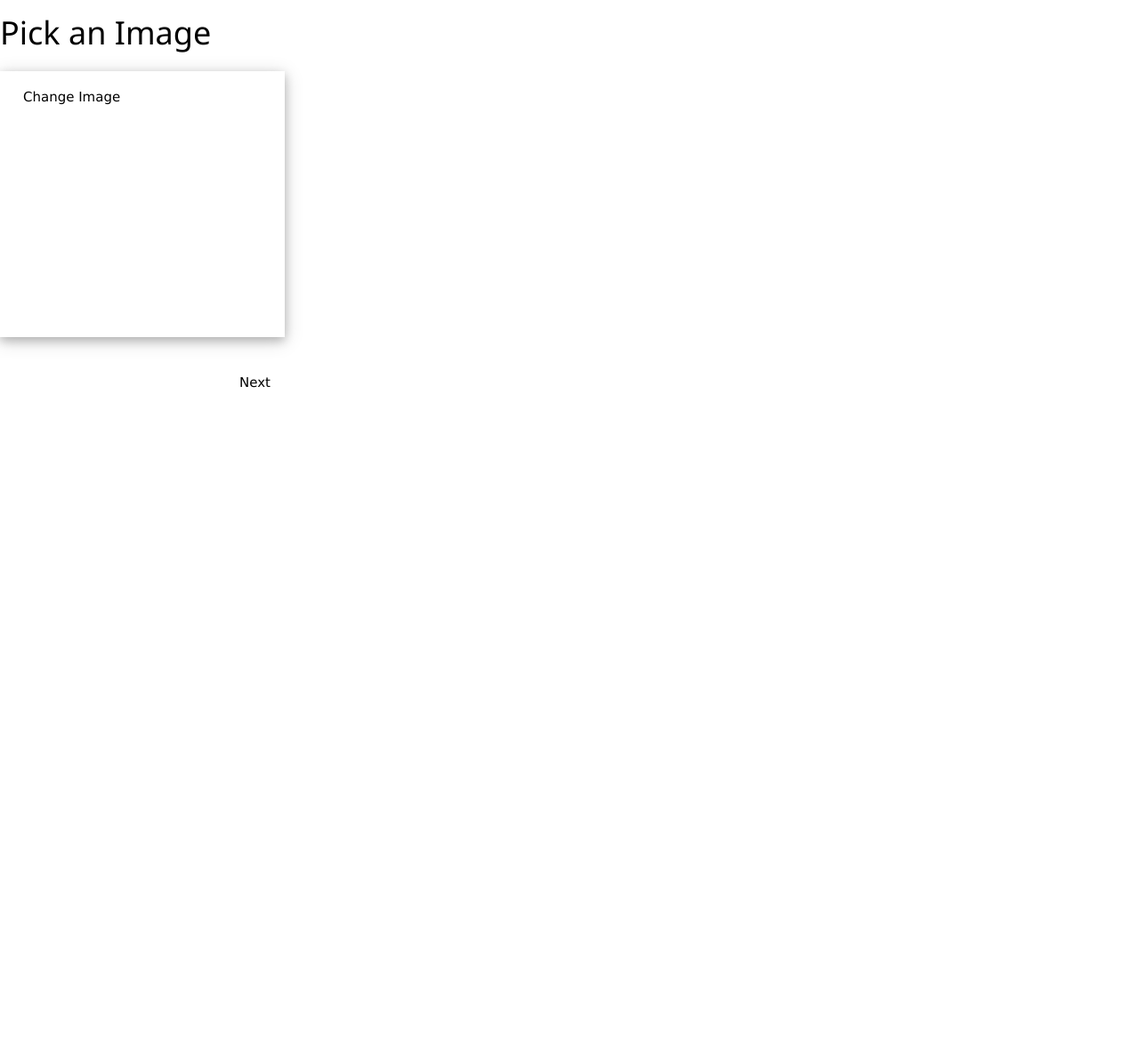
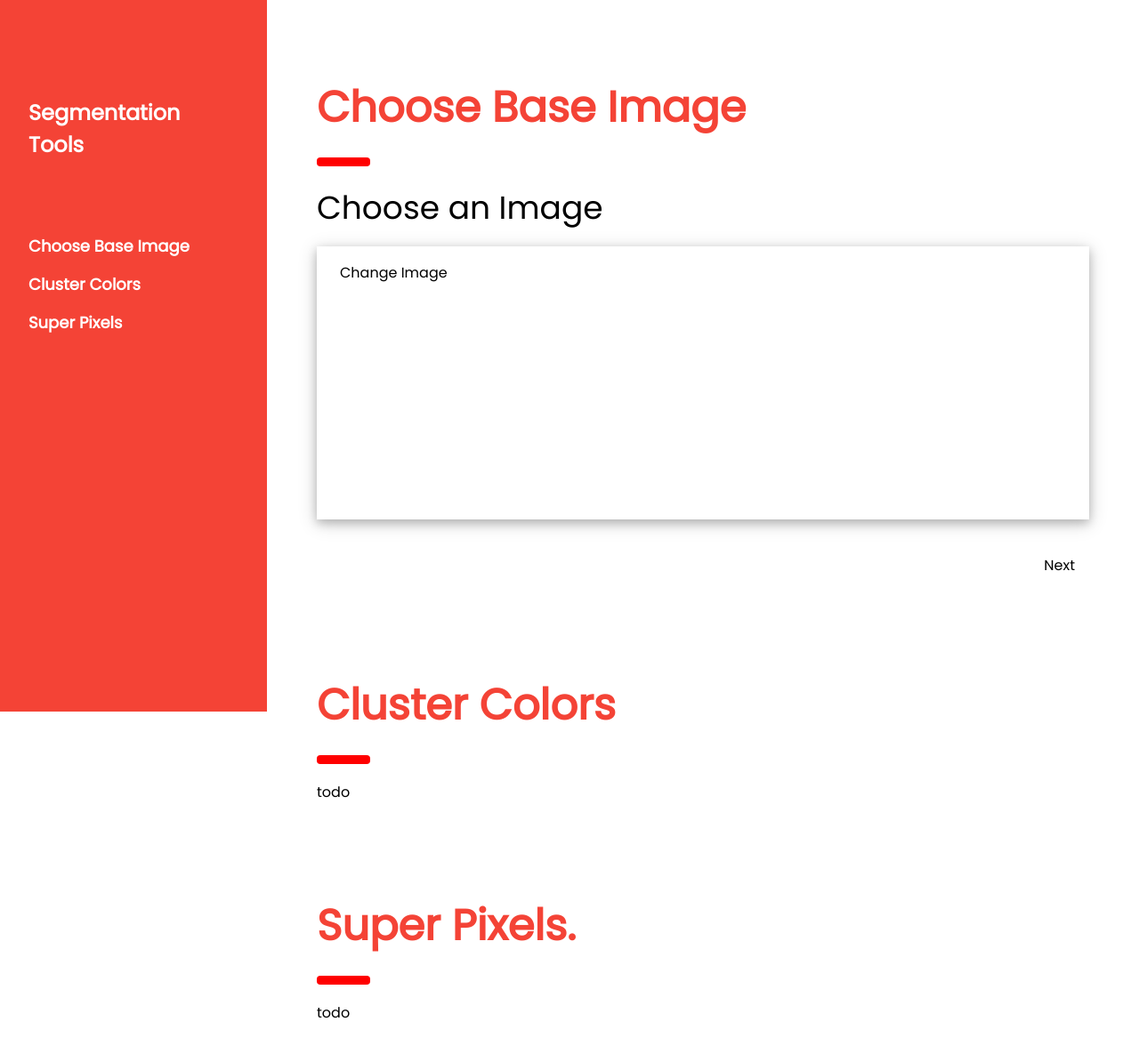
Before and after one commit to ntmls/ColorScheme, a plain HTML site: page src/ColorScheme.html in a window 1280 px wide. Shown: the whole page at 89% size. Before the commit the page ends 800 px from the top, so only its background shows below. Drawn offline with nearby package versions, Linux system fonts and the light colour scheme.

Commit message:
Move to a new template.

```diff
--- a/src/ColorScheme.html
+++ b/src/ColorScheme.html
@@ -1,16 +1,16 @@
-<!DOCTYPE="html">
+<!DOCTYPE html>
 <html>
     <head>
+<title>W3.CSS Template</title>
+<meta charset="UTF-8">
+<meta name="viewport" content="width=device-width, initial-scale=1">
 <link rel="stylesheet" href="https://www.w3schools.com/w3css/4/w3.css">
-        <script src="libs/RgbColor.js"></script>
-        <script src="http://underscorejs.org/underscore-min.js"></script>
-        <script src="libs/ColorClustering.js"></script>
-        <script src="ui/reducer.js"></script>
-        <script src="ui/selectors.js"></script>
-        <script src="ui/view.js"></script>
-        <script src="ui/Model.js"></script>
-        <script src="ui/Actions.js"></script>
+<link rel="stylesheet" href="https://fonts.googleapis.com/css?family=Poppins">
 <style>
+body,h1,h2,h3,h4,h5 {font-family: "Poppins", sans-serif}
+body {font-size:16px;}
+.w3-half img{margin-bottom:-6px;margin-top:16px;opacity:0.8;cursor:pointer}
+.w3-half img:hover{opacity:1}
 .fileUpload {
     position: relative;
     overflow: hidden;
@@ -37,8 +37,88 @@
         model.initialize();
     }
 </script>
+    <script src="libs/RgbColor.js"></script>
+    <script src="http://underscorejs.org/underscore-min.js"></script>
+    <script src="libs/ColorClustering.js"></script>
+    <script src="ui/reducer.js"></script>
+    <script src="ui/selectors.js"></script>
+    <script src="ui/view.js"></script>
+    <script src="ui/Model.js"></script>
+    <script src="ui/Actions.js"></script>
     </head>
 <body onload="setup()">
-        <div id="container" style="position: absolute;"></div>
+
+<!-- Sidebar/menu -->
+<nav class="w3-sidebar w3-red w3-collapse w3-top w3-large w3-padding" style="z-index:3;width:300px;font-weight:bold;" id="mySidebar"><br>
+  <a href="javascript:void(0)" onclick="w3_close()" class="w3-button w3-hide-large w3-display-topleft" style="width:100%;font-size:22px">Close Menu</a>
+  <div class="w3-container">
+    <h3 class="w3-padding-64"><b>Segmentation<br>Tools</b></h3>
+  </div>
+  <div class="w3-bar-block">
+    <a href="#choose-base-image" onclick="w3_close()" class="w3-bar-item w3-button w3-hover-white">Choose Base Image</a>
+    <a href="#cluster-colors" onclick="w3_close()" class="w3-bar-item w3-button w3-hover-white">Cluster Colors</a>
+    <a href="#super-pixels" onclick="w3_close()" class="w3-bar-item w3-button w3-hover-white">Super Pixels</a>
+  </div>
+</nav>
+
+<!-- Top menu on small screens -->
+<header class="w3-container w3-top w3-hide-large w3-red w3-xlarge w3-padding">
+  <a href="javascript:void(0)" class="w3-button w3-red w3-margin-right" onclick="w3_open()">☰</a>
+  <span>Segmentation Tools</span>
+</header>
+
+<!-- Overlay effect when opening sidebar on small screens -->
+<div class="w3-overlay w3-hide-large" onclick="w3_close()" style="cursor:pointer" title="close side menu" id="myOverlay"></div>
+
+<!-- !PAGE CONTENT! -->
+<div class="w3-main" style="margin-left:340px;margin-right:40px">
+
+  <!-- Choose Base Image -->
+  <div class="w3-container" id="choose-base-image" style="margin-top:75px">
+    <h1 class="w3-xxxlarge w3-text-red"><b>Choose Base Image</b></h1>
+    <hr style="width:50px;border:5px solid red" class="w3-round">
+        <div id="container"></div>
+  </div>
+
+  <!-- Cluster Colors -->
+  <div class="w3-container" id="cluster-colors" style="margin-top:75px">
+    <h1 class="w3-xxxlarge w3-text-red"><b>Cluster Colors</b></h1>
+    <hr style="width:50px;border:5px solid red" class="w3-round">
+    <p>todo
+    </p>
+  </div>
+
+   <!-- Super Pixels -->
+  <div class="w3-container" id="super-pixels" style="margin-top:75px">
+    <h1 class="w3-xxxlarge w3-text-red"><b>Super Pixels.</b></h1>
+    <hr style="width:50px;border:5px solid red" class="w3-round">
+    <p>todo
+    </p>
+  </div>
+
+<!-- End page content -->
+</div>
+
+<script>
+// Script to open and close sidebar
+function w3_open() {
+    document.getElementById("mySidebar").style.display = "block";
+    document.getElementById("myOverlay").style.display = "block";
+}
+
+function w3_close() {
+    document.getElementById("mySidebar").style.display = "none";
+    document.getElementById("myOverlay").style.display = "none";
+}
+
+// Modal Image Gallery
+function onClick(element) {
+  document.getElementById("img01").src = element.src;
+  document.getElementById("modal01").style.display = "block";
+  var captionText = document.getElementById("caption");
+  captionText.innerHTML = element.alt;
+}
+</script>
+
 </body>
 </html>
--- a/src/ui/reducer.js
+++ b/src/ui/reducer.js
@@ -1,4 +1,4 @@
-const PICK_IMAGE_TITLE = "Pick an Image";
+const PICK_IMAGE_TITLE = "Choose an Image";
 const CLUSTER_COLORS_TITLE = "Cluster Colors";
 
 const ACTION_INITIALIZE = 'initialize';
```
Lines whose indentation alone changed are shown as unchanged.
